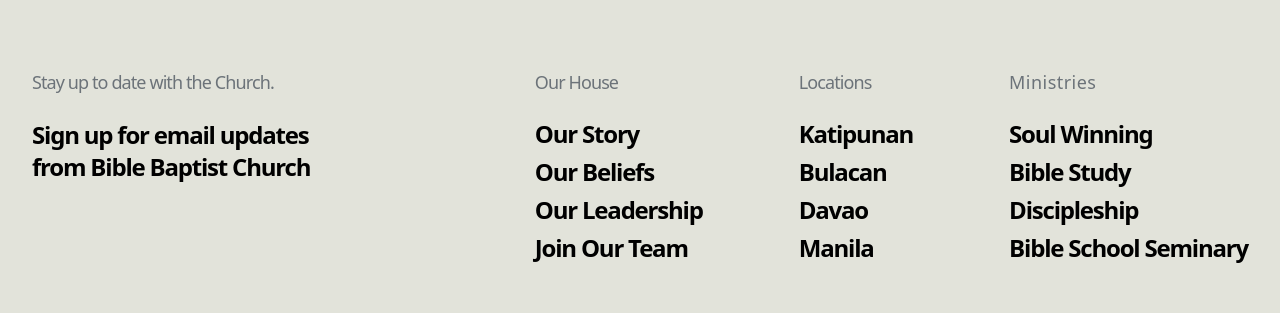
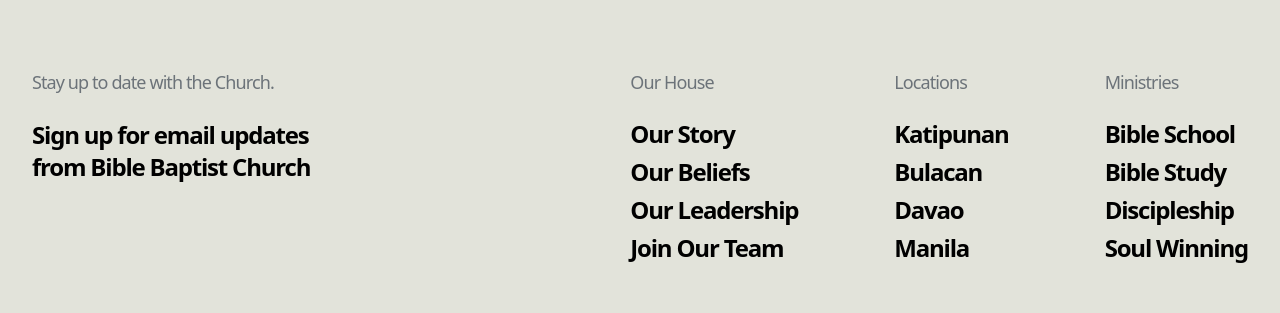
Before and after one commit to webzxx/bbcp8, a Next.js app: page / in a window 1280 px wide. Shown: the part 4063-4376 px from the top of the page. Built offline with nearby package versions, Linux system fonts and the light colour scheme.

Commit message:
modified: changed text tracking

```diff
--- a/src/components/footer/Footer.tsx
+++ b/src/components/footer/Footer.tsx
@@ -87,13 +87,13 @@
             </nav>
 
             <nav>
-              <p className="text-gray-800 leading-snug text-lg tracking-wide mb-6 opacity-60">Ministries</p>
+              <p className="text-gray-800 leading-snug text-lg tracking-tighter mb-6 opacity-60">Ministries</p>
               <div className="flex flex-col space-y-2">
                 <Link
                   href=""
                   className="font-bold text-xl lg:text-2xl tracking-tighter leading-tight hover:text-blue-500"
                 >
-                  Soul Winning
+                  Bible School
                 </Link>
                 <Link
                   href=""
@@ -111,7 +111,7 @@
                   href=""
                   className="font-bold text-xl lg:text-2xl tracking-tighter leading-tight hover:text-blue-500"
                 >
-                  Bible School Seminary
+                  Soul Winning
                 </Link>
               </div>
             </nav>
--- a/src/components/header/DropdownMenu.tsx
+++ b/src/components/header/DropdownMenu.tsx
@@ -206,7 +206,7 @@
             </nav>
 
             <nav className="w-full md:w-1/3 pr-10">
-              <h6 className="text-gray-500 font-headline-sans font-bold text-xl lg:text-2xl tracking-tight leading-tighter mb-3">
+              <h6 className="text-gray-500 font-headline-sans font-bold text-xl lg:text-2xl tracking-tighter leading-tighter mb-3">
                 Ministries
               </h6>
               <div className="grid grid-cols-1 gap-2">
@@ -214,7 +214,7 @@
                   href=""
                   className="text-white hover:text-blue-500 font-bold"
                 >
-                  Soul Winning
+                  Bible School
                 </Link>
                 <Link
                   href=""
@@ -232,7 +232,7 @@
                   href=""
                   className="text-white hover:text-blue-500 font-bold"
                 >
-                  Bible School Seminary
+                  Soul Winning
                 </Link>
               </div>
             </nav>
```
